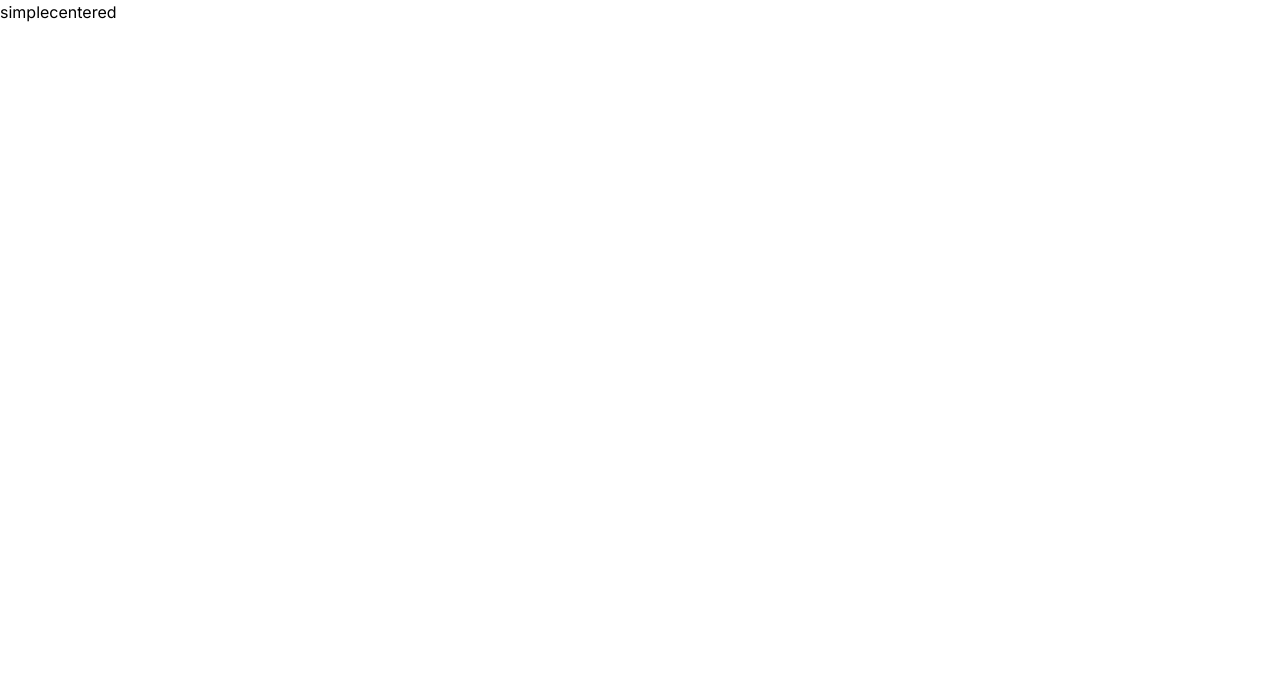
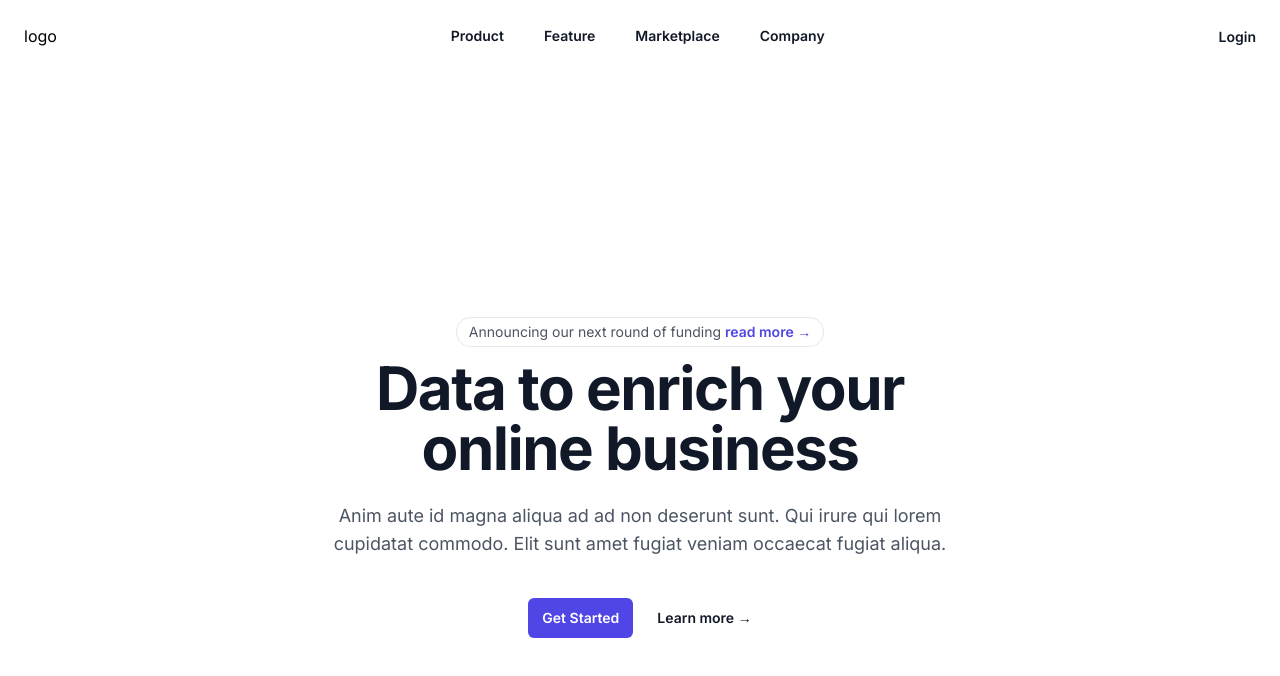
Before and after one commit to ra-kesh/tailwind-fun, a Next.js app: page /components/marketing/simple-centered in a window 1280 px wide. Shown: the top 676 px of the page. Built offline with nearby package versions, Linux system fonts and the light colour scheme.

Commit message:
feat:simple-centered component added

```diff
--- a/app/components/marketing/(hero)/simple-centered/page.tsx
+++ b/app/components/marketing/(hero)/simple-centered/page.tsx
@@ -1,7 +1,77 @@
+import Link from "next/link";
 import React from "react";
 
+const navigation = [
+  { id: 1, name: "Product", href: "#" },
+  { id: 2, name: "Feature", href: "#" },
+  { id: 3, name: "Marketplace", href: "#" },
+  { id: 4, name: "Company", href: "#" },
+];
+
 const page = () => {
-  return <div>simplecentered</div>;
+  return (
+    <div className="bg-white">
+      <header>
+        <nav className="flex items-center justify-between p-6">
+          <div>
+            <Link href="#">
+              <span>logo</span>
+            </Link>
+          </div>
+          <div className="flex gap-x-10">
+            {navigation.map((item) => {
+              return (
+                <Link
+                  key={item.id}
+                  href={item.href}
+                  className="text-sm font-semibold text-gray-900"
+                >
+                  {item.name}
+                </Link>
+              );
+            })}
+          </div>
+          <div>
+            <Link href={"#"} className="text-sm font-semibold text-gray-900">
+              Login
+            </Link>
+          </div>
+        </nav>
+      </header>
+
+      <div className="flex items-center justify-center min-h-screen">
+        <div className="max-w-2xl">
+          <div className="mx-auto max-w-fit rounded-full text-sm text-gray-600 ring-1 ring-gray-900/10 hover:ring-gray-900/20 px-3 py-1 my-3">
+            Announcing our next round of funding{" "}
+            <Link href="#" className="font-semibold text-indigo-600">
+              read more <span>&rarr;</span>
+            </Link>
+          </div>
+          <div className="text-center">
+            <h1 className="text-6xl font-bold tracking-tight text-gray-900">
+              Data to enrich your online business
+            </h1>
+            <p className="mt-6 text-lg text-gray-600">
+              Anim aute id magna aliqua ad ad non deserunt sunt. Qui irure qui
+              lorem cupidatat commodo. Elit sunt amet fugiat veniam occaecat
+              fugiat aliqua.
+            </p>
+            <div className="mt-10 flex items-center justify-center gap-x-6">
+              <Link
+                href={"#"}
+                className="rounded-md bg-indigo-600 px-3.5 py-2.5 text-sm font-semibold text-white hover:bg-indigo-500"
+              >
+                Get Started
+              </Link>
+              <Link href="#" className="text-sm font-semibold text-gray-900">
+                Learn more <span>&rarr;</span>
+              </Link>
+            </div>
+          </div>
+        </div>
+      </div>
+    </div>
+  );
 };
 
 export default page;
```
